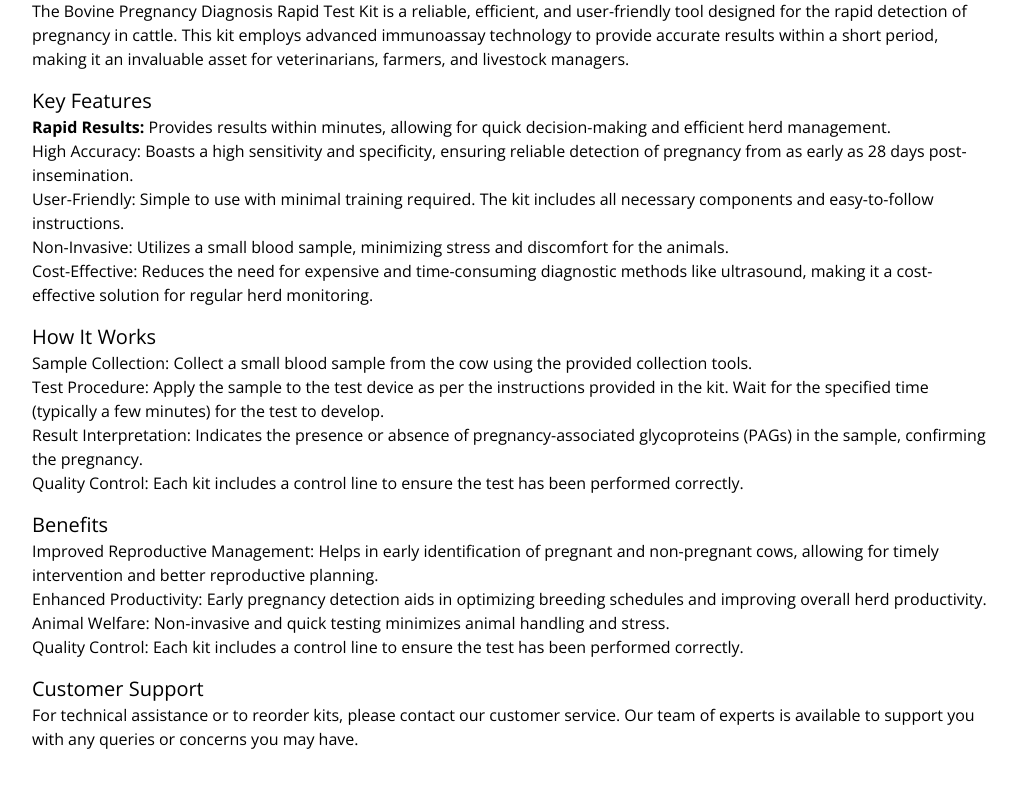
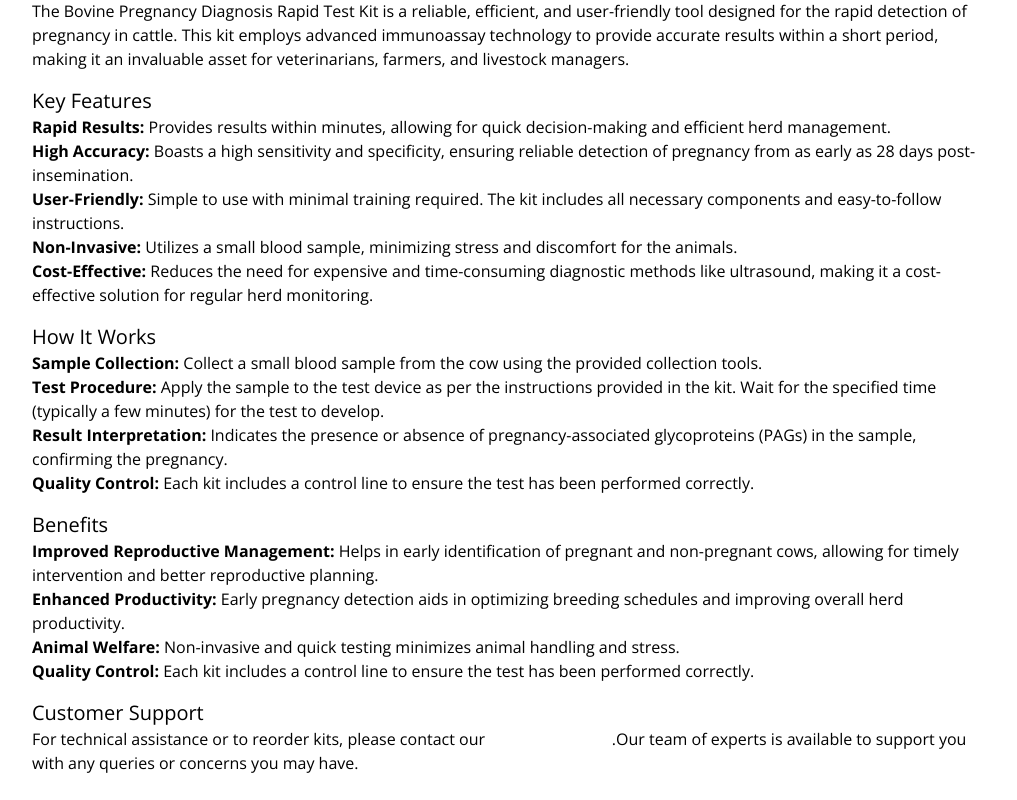
Before and after one commit to panacea-vetcare/bovine-pregnancy-kit, a Next.js app: page / in a window 1280 px wide. Shown: the part 1140-1940 px from the top of the page, without its empty margins (128-1145 px from the left). Built offline with nearby package versions, Linux system fonts and the light colour scheme.

Commit message:
Update bovinepdkit.tsx

```diff
--- a/src/components/bovinepdkit.tsx
+++ b/src/components/bovinepdkit.tsx
@@ -15,29 +15,32 @@ export default function Bovinepdkit() {
         <div className="mt-4">
           <p className="text-xl">Key Features</p>
           <div><b>Rapid Results:</b> Provides results within minutes, allowing for quick decision-making and efficient herd management.</div>
-          <div>High Accuracy: Boasts a high sensitivity and specificity, ensuring reliable detection of pregnancy from as early as 28 days post-insemination.</div>
-          <div>User-Friendly: Simple to use with minimal training required. The kit includes all necessary components and easy-to-follow instructions.</div>
-          <div>Non-Invasive: Utilizes a small blood sample, minimizing stress and discomfort for the animals.</div>
-          <div>Cost-Effective: Reduces the need for expensive and time-consuming diagnostic methods like ultrasound, making it a cost-effective solution for regular herd monitoring.</div>
+          <div><b>High Accuracy:</b> Boasts a high sensitivity and specificity, ensuring reliable detection of pregnancy from as early as 28 days post-insemination.</div>
+          <div><b>User-Friendly:</b> Simple to use with minimal training required. The kit includes all necessary components and easy-to-follow instructions.</div>
+          <div><b>Non-Invasive:</b> Utilizes a small blood sample, minimizing stress and discomfort for the animals.</div>
+          <div><b>Cost-Effective:</b> Reduces the need for expensive and time-consuming diagnostic methods like ultrasound, making it a cost-effective solution for regular herd monitoring.</div>
         </div>
         <div className="mt-4">
           <p className="text-xl">How It Works</p>
-          <div>Sample Collection: Collect a small blood sample from the cow using the provided collection tools.</div>
-          <div>Test Procedure: Apply the sample to the test device as per the instructions provided in the kit. Wait for the specified time (typically a few minutes) for the test to develop.</div>
-          <div>Result Interpretation: Indicates the presence or absence of pregnancy-associated glycoproteins (PAGs) in the sample, confirming the pregnancy.</div>
-          <div>Quality Control: Each kit includes a control line to ensure the test has been performed correctly.</div>
+          <div><b>Sample Collection:</b> Collect a small blood sample from the cow using the provided collection tools.</div>
+          <div><b>Test Procedure:</b> Apply the sample to the test device as per the instructions provided in the kit. Wait for the specified time (typically a few minutes) for the test to develop.</div>
+          <div><b>Result Interpretation:</b> Indicates the presence or absence of pregnancy-associated glycoproteins (PAGs) in the sample, confirming the pregnancy.</div>
+          <div><b>Quality Control:</b> Each kit includes a control line to ensure the test has been performed correctly.</div>
         </div>
         <div className="mt-4">
           <p className="text-xl">Benefits</p>
-          <div>Improved Reproductive Management: Helps in early identification of pregnant and non-pregnant cows, allowing for timely intervention and better reproductive planning.</div>
-          <div>Enhanced Productivity: Early pregnancy detection aids in optimizing breeding schedules and improving overall herd productivity.</div>
-          <div>Animal Welfare: Non-invasive and quick testing minimizes animal handling and stress.</div>
-          <div>Quality Control: Each kit includes a control line to ensure the test has been performed correctly.</div>
+          <div><b>Improved Reproductive Management:</b> Helps in early identification of pregnant and non-pregnant cows, allowing for timely intervention and better reproductive planning.</div>
+          <div><b>Enhanced Productivity:</b> Early pregnancy detection aids in optimizing breeding schedules and improving overall herd productivity.</div>
+          <div><b>Animal Welfare:</b> Non-invasive and quick testing minimizes animal handling and stress.</div>
+          <div><b>Quality Control:</b> Each kit includes a control line to ensure the test has been performed correctly.</div>
         </div>
         <div className="mt-4">
           <p className="text-xl">Customer Support</p>
-          <div>For technical assistance or to reorder kits, please contact our customer service.
-            Our team of experts is available to support you with any queries or concerns you may have.</div>
+          <div>For technical assistance or to reorder kits, please contact our
+            <Link href="#contactUs" className="links">
+              customer service
+            </Link>
+            .Our team of experts is available to support you with any queries or concerns you may have.</div>
         </div>
       </div>
     </>
```
